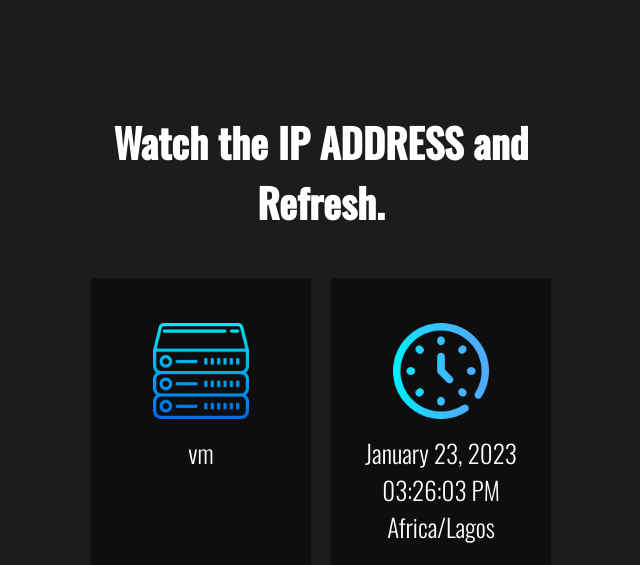
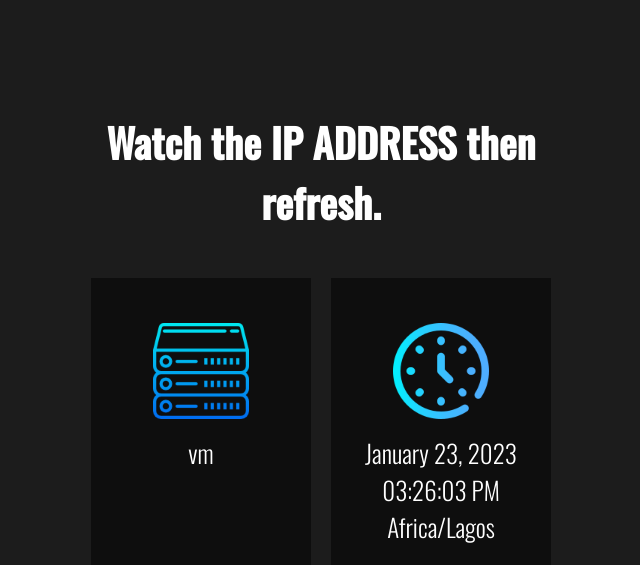
Before and after one commit to rolandeni/HTML, a PHP site: page / in a window 1280 px wide. Shown: the top 565 px of the page, without its empty margins (319-959 px from the left). Run offline with PHP 8.4, Linux system fonts and the light colour scheme.

Commit message:
Update index.php

```diff
--- a/index.php
+++ b/index.php
@@ -17,7 +17,7 @@
 <body>
 
     <div id="wrapper">
-        <h1 id="pageTitle">Watch the IP ADDRESS and Refresh.</h1>
+        <h2 id="pageTitle">Watch the IP ADDRESS then refresh.</h2>
         <div class="twoColRow">
             <div class="serverStats">
                 <img src="./assets/server.png" alt="" class="icon">
```
